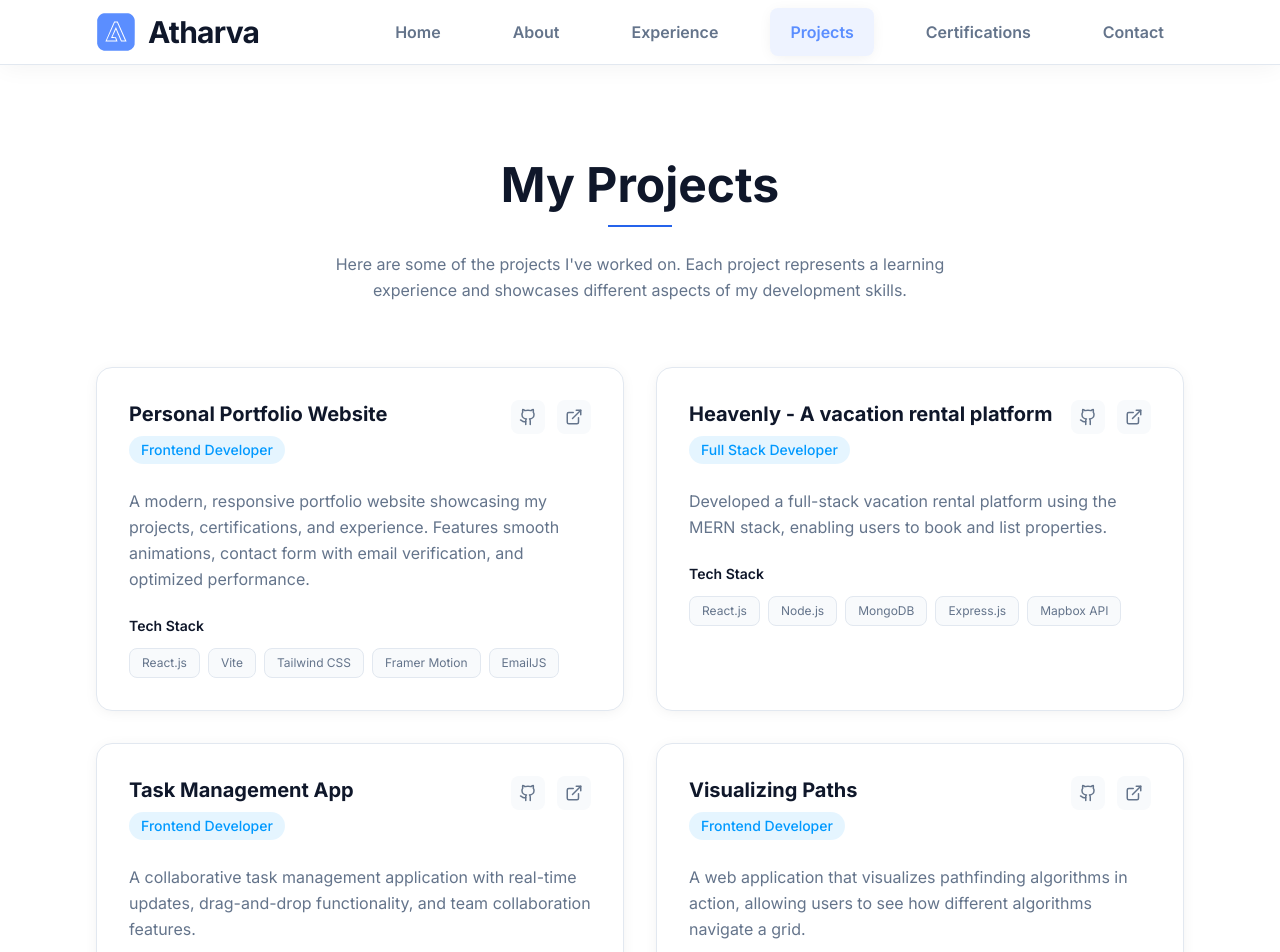
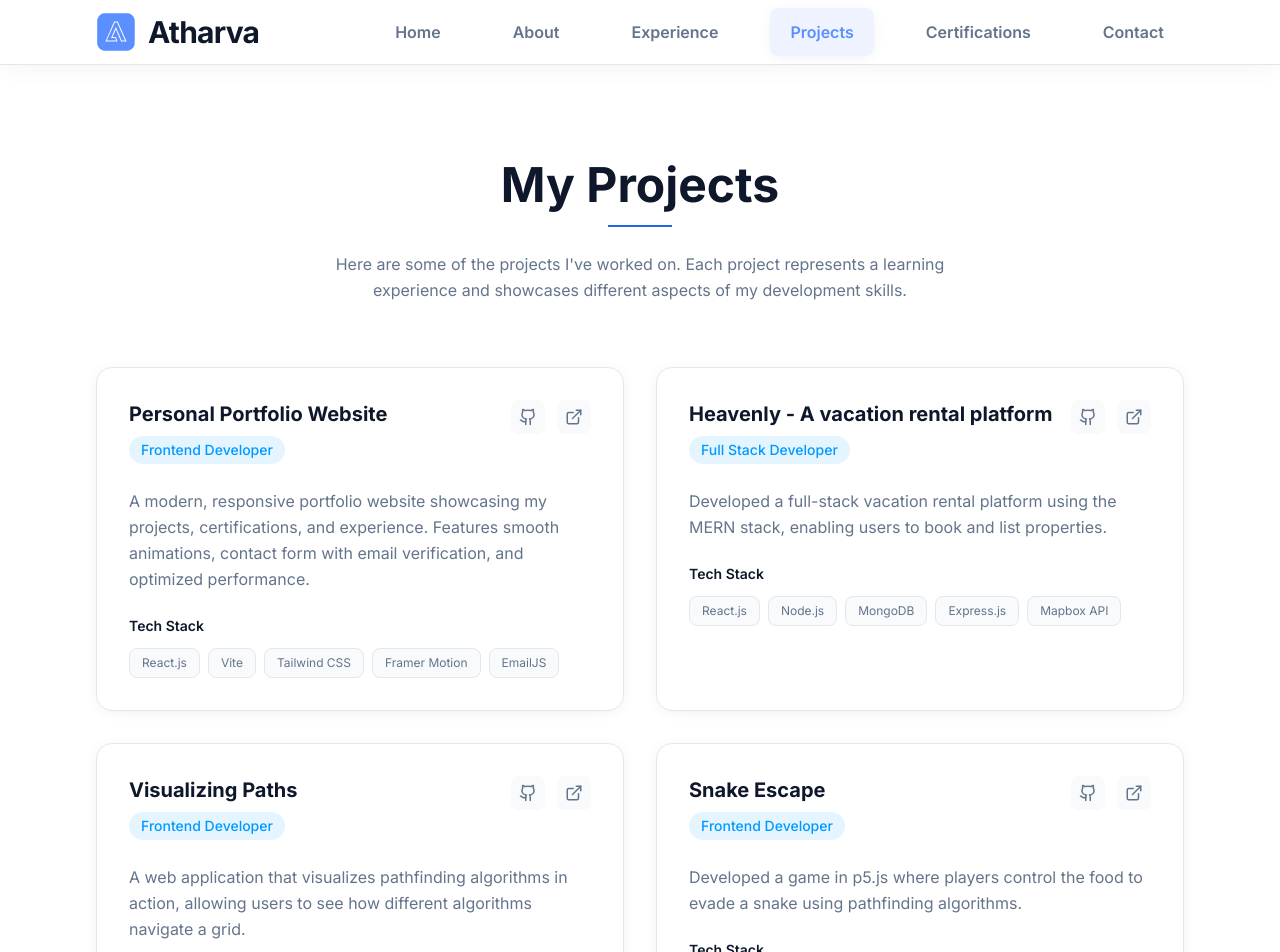
Before and after one commit to AtharvaMSable/personal_portfolio, a React (Vite) app: page /projects in a window 1280 px wide. Shown: the top 952 px of the page. Built offline with nearby package versions, Linux system fonts and the light colour scheme.

Commit message:
update vite root dir

```diff
--- a/src/pages/Projects.jsx
+++ b/src/pages/Projects.jsx
@@ -23,15 +23,6 @@ const Projects = () => {
     },
     {
       id: 3,
-      name: 'Task Management App',
-      role: 'Frontend Developer',
-      description: 'A collaborative task management application with real-time updates, drag-and-drop functionality, and team collaboration features.',
-      techStack: ['React.js', 'Firebase', 'Tailwind CSS', 'Socket.io'],
-      github: 'https://github.com/username/task-manager',
-      demo: 'https://taskmanager-demo.vercel.app'
-    },
-    {
-      id: 4,
       name: 'Visualizing Paths',
       role: 'Frontend Developer',
       description: 'A web application that visualizes pathfinding algorithms in action, allowing users to see how different algorithms navigate a grid.',
@@ -40,7 +31,7 @@ const Projects = () => {
       demo: 'https://visualizing-paths.vercel.app/'
     },
     {
-      id: 5,
+      id: 4,
       name: 'Snake Escape',
       role: 'Frontend Developer',
       description: 'Developed a game in p5.js where players control the food to evade a snake using pathfinding algorithms.',
--- a/vite.config.js
+++ b/vite.config.js
@@ -3,5 +3,5 @@ import react from '@vitejs/plugin-react'
 
 export default defineConfig({
   plugins: [react()],
-  base: process.env.NODE_ENV === 'production' ? '/atharva-portfolio/' : './'
+  base: '/'
 })
```
